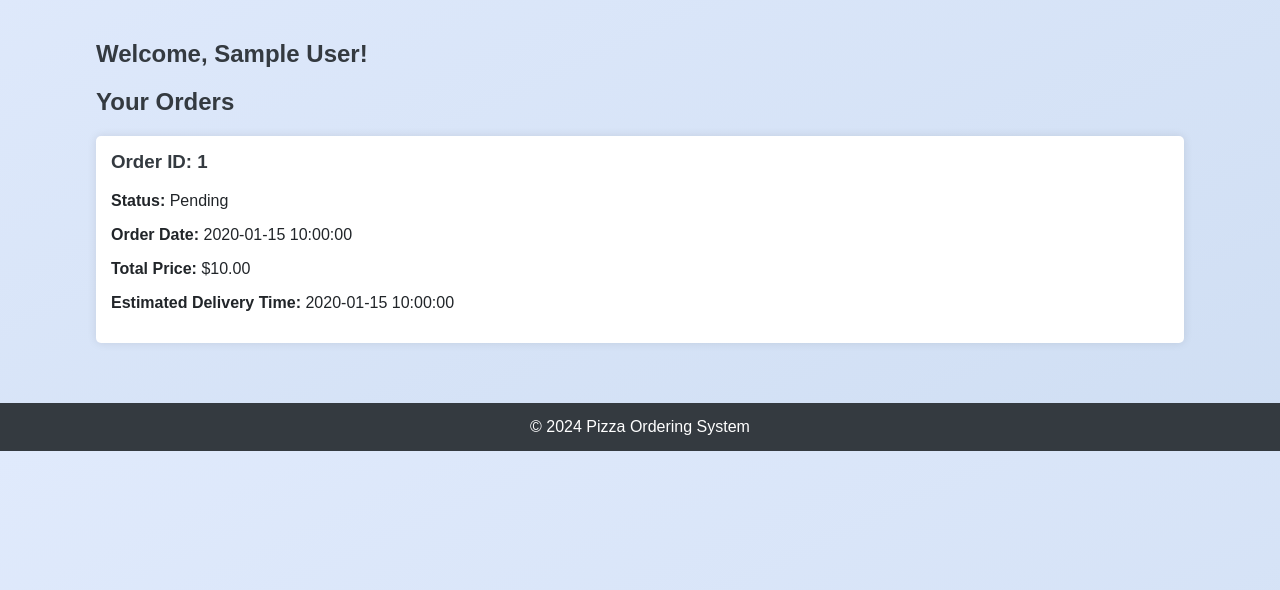
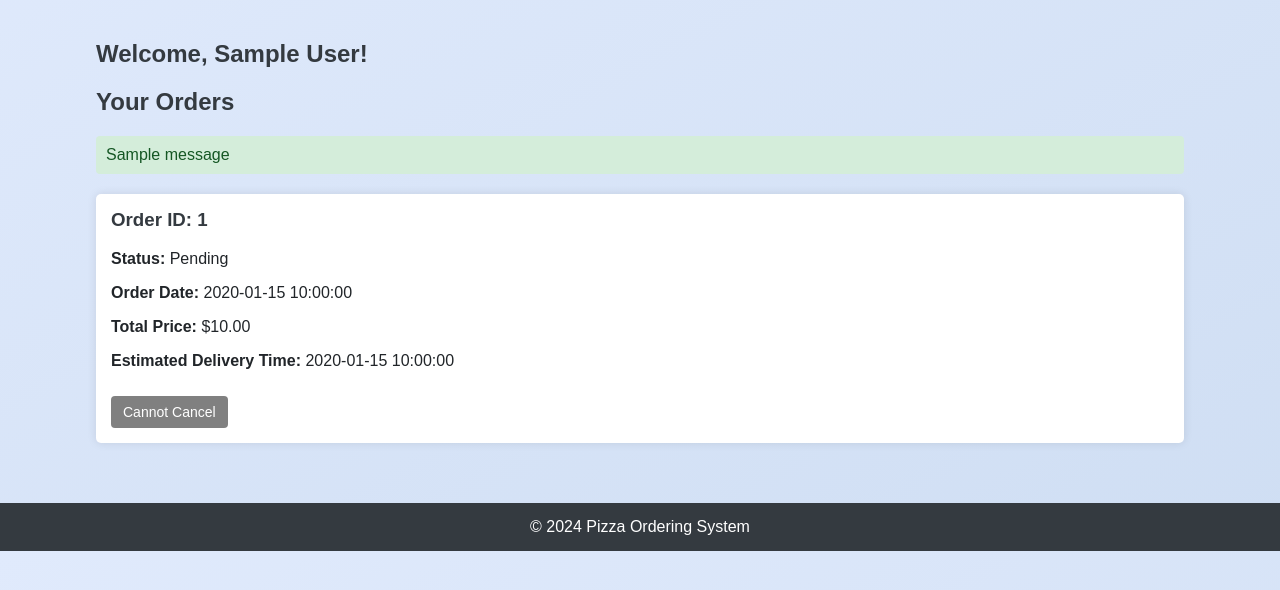
Before and after one commit to swierlik/PizzaProject, a Flask app: page /orders in a window 1280 px wide. Shown: the part 143-733 px from the top of the page. Run offline with Flask 3, Linux system fonts and the light colour scheme; the visitor is signed in with stand-in values (Sample User, id 1); tables that the repository leaves empty or names only in its code hold one stand-in row (values such as "Sample post"); one stand-in notice (Sample message) is shown.

Commit message:
view orders | cnacel order

```diff
--- a/Orders/OrdersManagement.py
+++ b/Orders/OrdersManagement.py
@@ -152,3 +152,34 @@ def assign_driver(order_id):
             print(f"Order {order.OrderID} assigned to driver {driver}.")
         else:
             print(f"No available driver found for order {order.OrderID}.")
+
+
+def can_cancel_order(order_id):
+    """
+    Check if the order can be canceled.
+    An order can be canceled if less than 5 minutes have passed since the order was placed
+    and the order is not already canceled or completed.
+    """
+    try:
+        with SessionLocal() as session:
+            order = session.query(Order).filter_by(OrderID=order_id).first()
+            if not order:
+                return False  # Order does not exist
+
+            time_since_order = datetime.now() - order.OrderDate
+            return (time_since_order <= timedelta(minutes=5)) and (order.OrderStatus not in ["Canceled", "Completed"])
+    except SQLAlchemyError as e:
+        print(f"Error checking if order can be canceled: {e}")
+        return False
+
+def get_order_by_customer(customer_id):
+    """
+    Retrieve all orders for a given customer, ordered by OrderDate descending.
+    """
+    try:
+        with SessionLocal() as session:
+            orders = session.query(Order).filter_by(CustomerID=customer_id).order_by(Order.OrderDate.desc()).all()
+            return orders
+    except SQLAlchemyError as e:
+        print(f"Error fetching orders for customer {customer_id}: {e}")
+        return []
--- a/app.py
+++ b/app.py
@@ -30,7 +30,7 @@ from models.Dessert import Dessert
 from models.Customer import Customer
 from models.DiscountCode import DiscountCode
 from Customers.CustomersManagement import attempt_login, add_customer
-from Orders.OrdersManagement import place_order, get_order  # Ensure get_order is imported
+from Orders.OrdersManagement import place_order, get_order, can_cancel_order, get_order_by_customer  # Ensure get_order is imported
 
 app = Flask(__name__)
 app.secret_key = 'your_secret_key'  # Replace with a secure secret key
@@ -148,31 +148,43 @@ def orders():
         customer_id = flask_session.get('customer_id')
         customer_name = flask_session.get('customer_name')
 
-        # Step 1: Fetch all OrderIDs for the customer, sorted by OrderDate descending
-        with SessionLocal() as session_db:
-            # Retrieve list of OrderIDs as tuples like [(1,), (2,), ...]
-            order_id_tuples = session_db.query(Order.OrderID)\
-                                         .filter_by(CustomerID=customer_id)\
-                                         .order_by(Order.OrderDate.desc())\
-                                         .all()
+        # Fetch all orders for the customer using the new method
+        orders_list = get_order_by_customer(customer_id)
 
-        # Step 2: Extract OrderIDs from tuples
-        order_ids = [order_id[0] for order_id in order_id_tuples]
-
-        # Step 3: Use get_order to retrieve each order
-        orders_list = []
-        for oid in order_ids:
-            order = get_order(oid)
-            if order:
-                orders_list.append(order)
-
-        # Step 4: Pass the list of orders to the template
-        return render_template('orders.html', orders=orders_list, customer_name=customer_name)
+        # Pass the list of orders and the can_cancel_order function to the template
+        return render_template('orders.html', orders=orders_list, customer_name=customer_name, can_cancel_order=can_cancel_order)
 
     except Exception as e:
         app.logger.error(f"Error fetching orders: {e}")
         return f"An error occurred while fetching your orders: {e}", 500
 
+@app.route('/cancel_order/<int:order_id>', methods=['POST'])
+@login_required
+def cancel_order(order_id):
+    try:
+        customer_id = flask_session.get('customer_id')
+
+        # Fetch the order to ensure it belongs to the customer
+        with SessionLocal() as session_db:
+            order = session_db.query(Order).filter_by(OrderID=order_id, CustomerID=customer_id).first()
+            if not order:
+                flash("Order not found.")
+                return redirect(url_for('orders'))
+
+            # Check if the order can be canceled
+            if can_cancel_order(order_id):
+                order.OrderStatus = "Canceled"
+                session_db.commit()
+                flash(f"Order {order_id} has been canceled successfully.")
+            else:
+                flash(f"Order {order_id} cannot be canceled (time window expired or already processed).")
+
+        return redirect(url_for('orders'))
+
+    except Exception as e:
+        app.logger.error(f"Error canceling order {order_id}: {e}")
+        flash("An error occurred while trying to cancel your order.")
+        return redirect(url_for('orders'))
 
 @app.route('/login', methods=['GET', 'POST'])
 def login():
--- a/templates/orders.html
+++ b/templates/orders.html
@@ -31,9 +31,55 @@
             margin-bottom: 20px;
             border-radius: 5px;
             box-shadow: 0 0 10px rgba(0, 0, 0, 0.1);
+            /* Removed absolute positioning */
         }
         .order h3 {
             margin-top: 0;
+        }
+        .cancel-button {
+            padding: 8px 12px;
+            background-color: #ff4d4d; /* Red color for active cancel button */
+            color: white;
+            border: none;
+            border-radius: 4px;
+            cursor: pointer;
+            font-size: 14px;
+            margin-top: 10px; /* Added margin to position lower */
+        }
+        .cancel-button:hover {
+            background-color: #ff1a1a;
+        }
+        .cancel-button.disabled {
+            background-color: gray; /* Gray color for disabled button */
+            cursor: not-allowed;
+        }
+        .actions {
+            /* Removed absolute positioning to allow natural flow */
+            margin-top: 10px;
+        }
+        .flashes {
+            list-style-type: none;
+            padding: 0;
+            margin-bottom: 20px;
+        }
+        .flashes li {
+            background-color: #d4edda;
+            color: #155724;
+            padding: 10px;
+            border-radius: 4px;
+            margin-bottom: 5px;
+        }
+        table {
+            width: 100%;
+            border-collapse: collapse;
+        }
+        th, td {
+            padding: 12px;
+            border-bottom: 1px solid #ddd;
+            text-align: left;
+        }
+        th {
+            background-color: #f2f2f2;
         }
     </style>
 </head>
@@ -53,6 +99,16 @@
         <h2>Welcome, {{ customer_name }}!</h2>
         <h2>Your Orders</h2>
 
+        {% with messages = get_flashed_messages() %}
+          {% if messages %}
+            <ul class="flashes">
+              {% for message in messages %}
+                <li>{{ message }}</li>
+              {% endfor %}
+            </ul>
+          {% endif %}
+        {% endwith %}
+
         {% if orders %}
             {% for order in orders %}
                 <div class="order">
@@ -66,6 +122,16 @@
                     {% endif %}
 
                     <p><strong>Estimated Delivery Time:</strong> {{ order.EstimatedDeliveryTime.strftime('%Y-%m-%d %H:%M:%S') }}</p>
+
+                    <div class="actions">
+                        {% if can_cancel_order(order.OrderID) and order.OrderStatus == 'Pending' %}
+                            <form action="{{ url_for('cancel_order', order_id=order.OrderID) }}" method="POST" style="display:inline;">
+                                <button type="submit" class="cancel-button">Cancel Order</button>
+                            </form>
+                        {% else %}
+                            <button type="button" class="cancel-button disabled" disabled>Cannot Cancel</button>
+                        {% endif %}
+                    </div>
                 </div>
             {% endfor %}
         {% else %}
```
